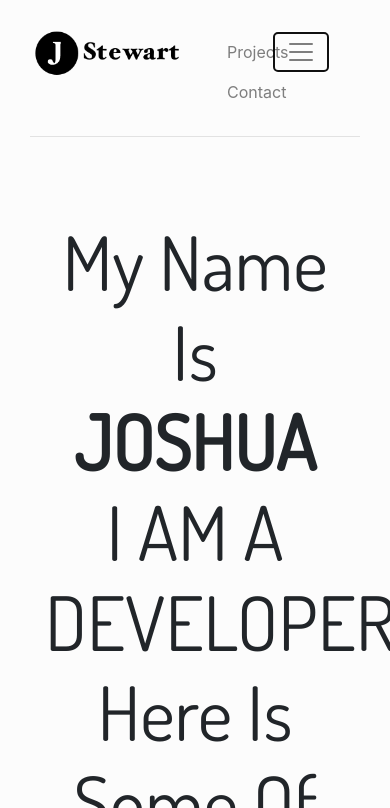
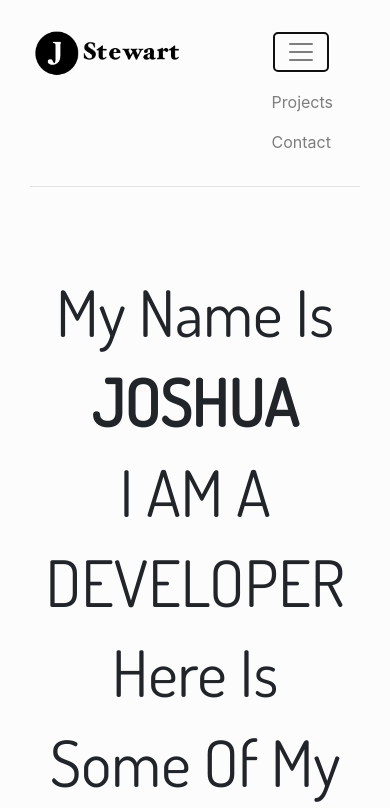
Before and after one commit to joshuastewart-durban/portfolio, a Gatsby site: page / in a window 390 px wide. Both pictures are taken after a click on the button 301 px from the left and 52 px from the top of the page. Shown: the top 808 px of the page. Built offline with nearby package versions, Linux system fonts and the light colour scheme; Gatsby itself is replaced by a stand-in of ours.

Commit message:
Nav update mobile

```diff
--- a/src/components/navBar.js
+++ b/src/components/navBar.js
@@ -21,12 +21,16 @@ const CustomNavbar = ({ pageInfo }) => {
                 ></img>
               </Navbar.Brand>
             </Col>
-            <Col style={{paddingTop: '8px'}}>
+            <Col style={{ paddingTop: "8px" }}>
               <Navbar.Toggle
                 aria-controls="basic-navbar-nav"
                 style={{ float: "right" }}
               />
-              <Navbar.Collapse id="basic-navbar-nav">
+              <Navbar.Collapse
+                id="basic-navbar-nav"
+                style={{float: "right" }}
+                className='navbar-collapse-mobile'
+              >
                 <Nav
                   className="ml-auto"
                   activeKey={pageInfo && pageInfo.pageName}
--- a/src/styles/_index.scss
+++ b/src/styles/_index.scss
@@ -1,6 +1,6 @@
 h1 {
   font-family: "Dosis", sans-serif;
-  font-size: 75px;
+  font-size: 4rem;
   line-height: 90px;
   text-transform: capitalize;
   .bold {
--- a/src/styles/_navbar.scss
+++ b/src/styles/_navbar.scss
@@ -6,3 +6,11 @@
   top: 0;
   z-index: 100;
 }
+
+
+@media only screen and (max-width: 992px) {
+  .navbar-collapse-mobile {
+    margin-top: 50px;
+    margin-right: -60px;
+  }
+}
```
